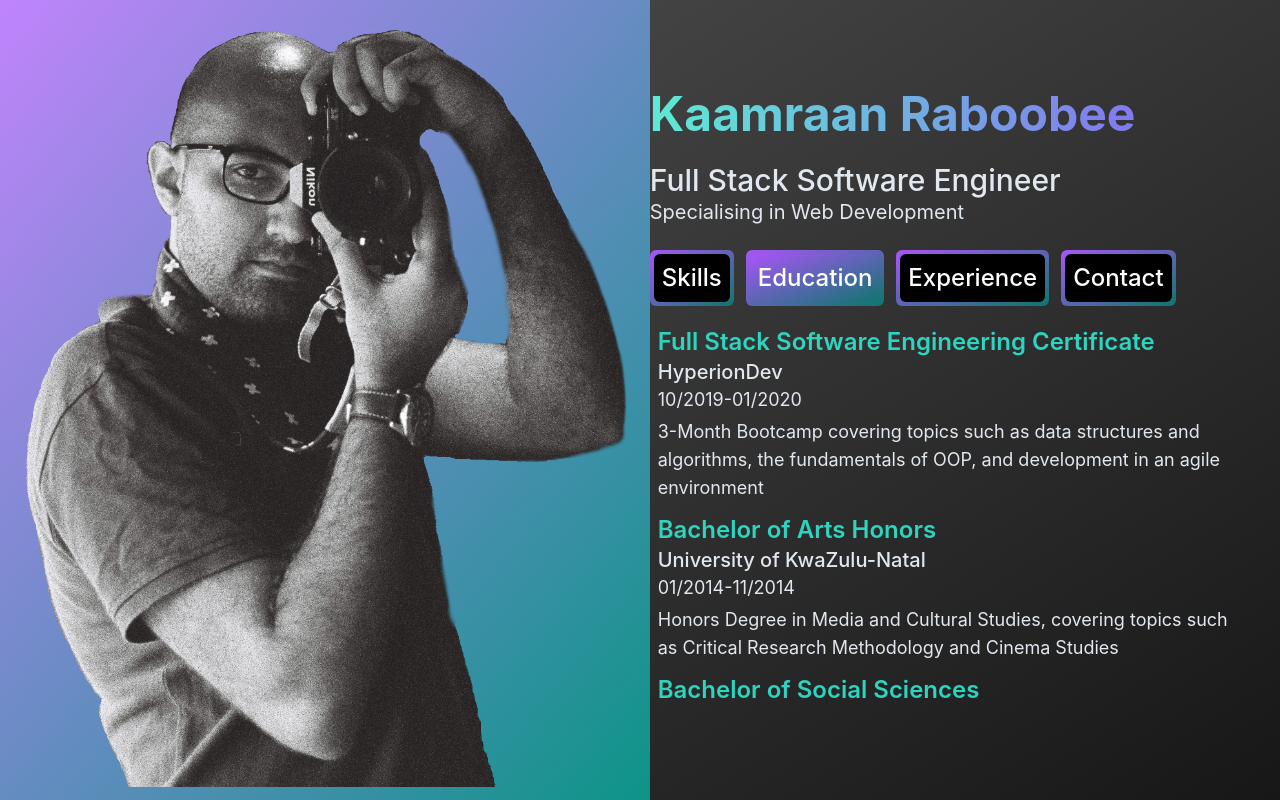
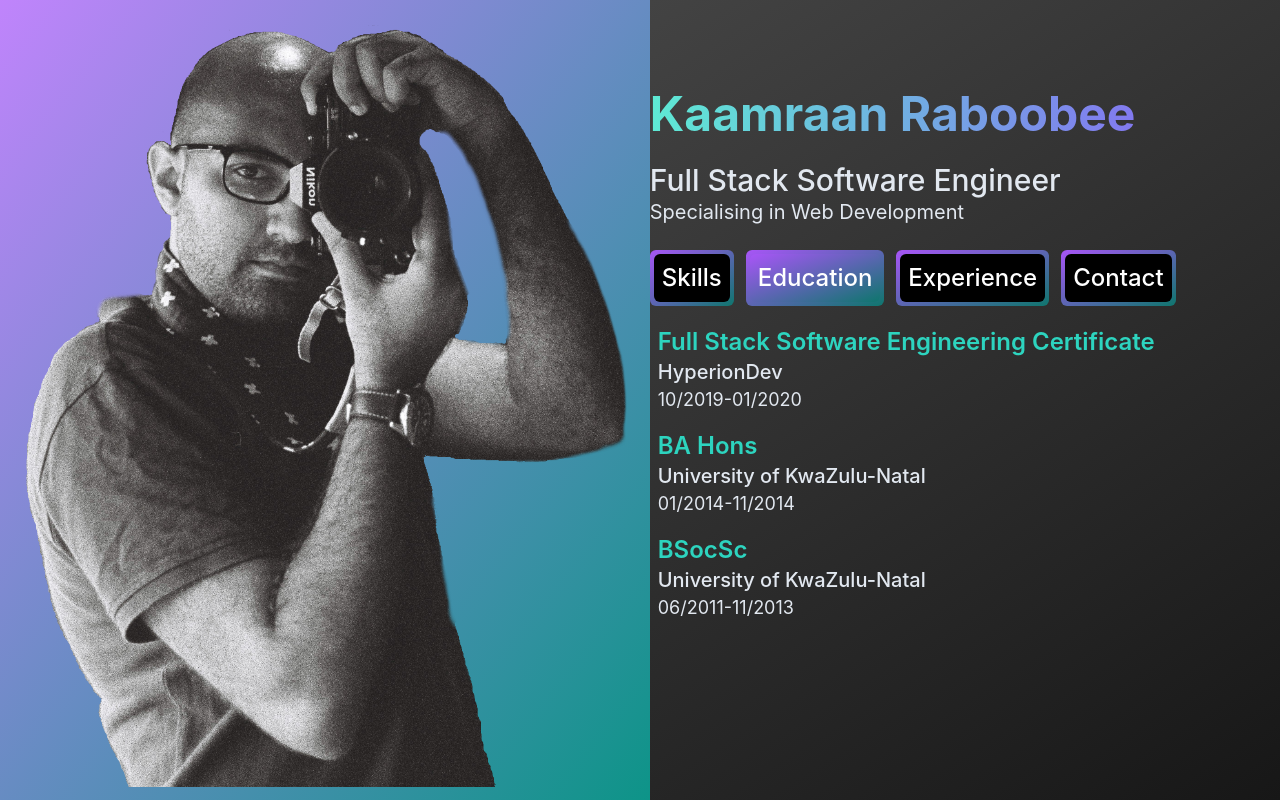
Before and after one commit to Kraboobee/kraboobee.github.io, a React (Create React App) app: page / in a window 1280 px wide. Both pictures are taken after a click on the button "Education". Built offline with nearby package versions, Linux system fonts and the light colour scheme.

Commit message:
Update Education

```diff
--- a/src/Classes.js
+++ b/src/Classes.js
@@ -107,13 +107,13 @@ const educationList = [
         summary: "3-Month Bootcamp covering topics such as data structures and algorithms, the fundamentals of OOP, and development in an agile environment"
     },
     {
-        certification: "Bachelor of Arts Honors",
+        certification: "BA Hons",
         date: ["01/2014", "11/2014"],
         institution: "University of KwaZulu-Natal",
         summary: "Honors Degree in Media and Cultural Studies, covering topics such as Critical Research Methodology and Cinema Studies"
     },
     {
-        certification: "Bachelor of Social Sciences",
+        certification: "BSocSc",
         date: ["06/2011", "11/2013"],
         institution: "University of KwaZulu-Natal",
         summary: "Bachelors Degree with 3 majors in Marketing, Media & Cultural Studies, and Italian"
--- a/src/SelectSection/Education.js
+++ b/src/SelectSection/Education.js
@@ -16,9 +16,9 @@ const EducationSection = () => {
                     <p className='text-lg mb-1'>
                         { edu.date[0] }-{ edu.date[1]}
                     </p>
-                    <p className='text-lg'>
+                    {/* <p className='text-lg'>
                         { edu.summary }
-                    </p>
+                    </p> */}
                 </div>
                 )) }
             </div>
```
